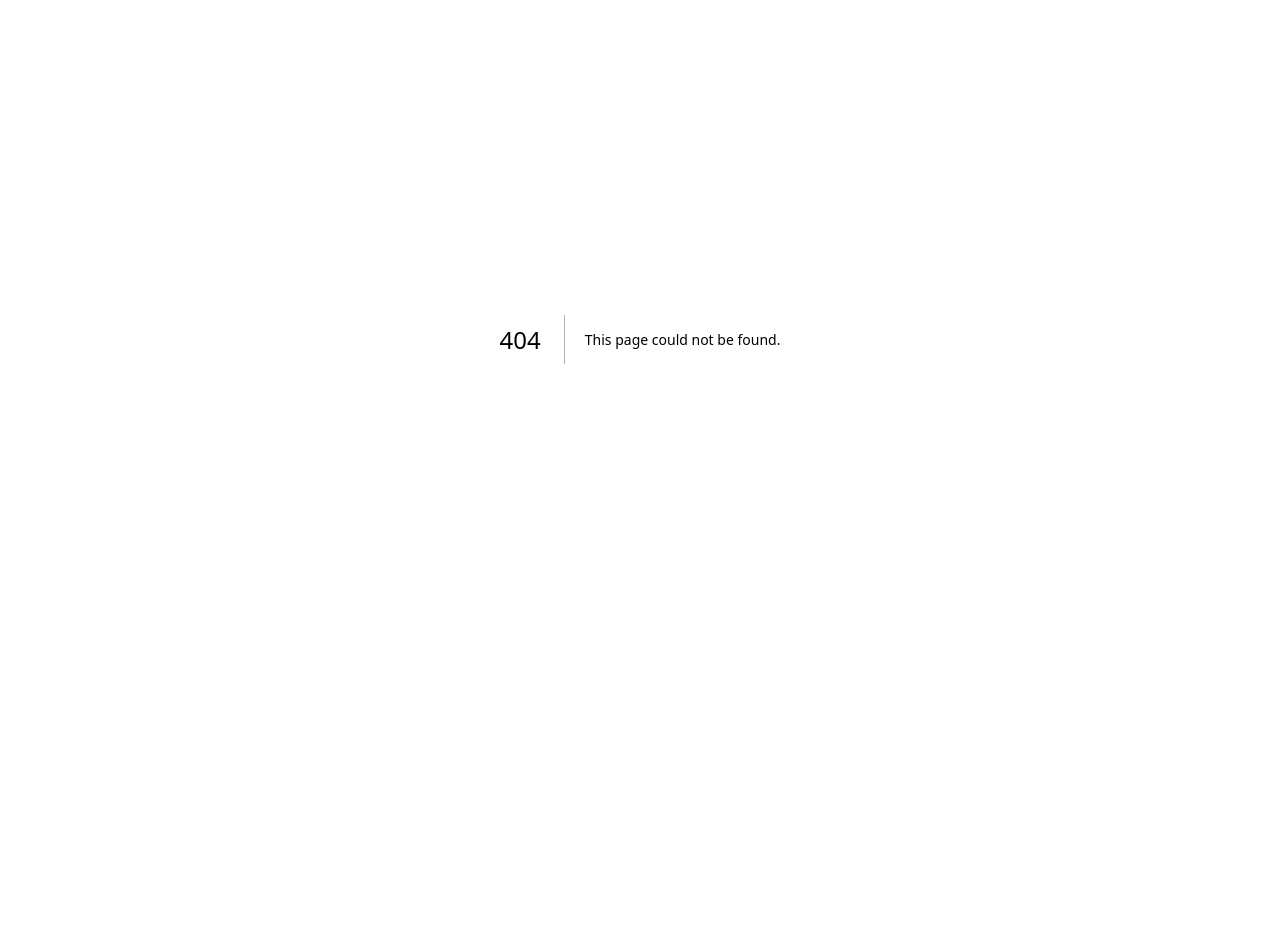
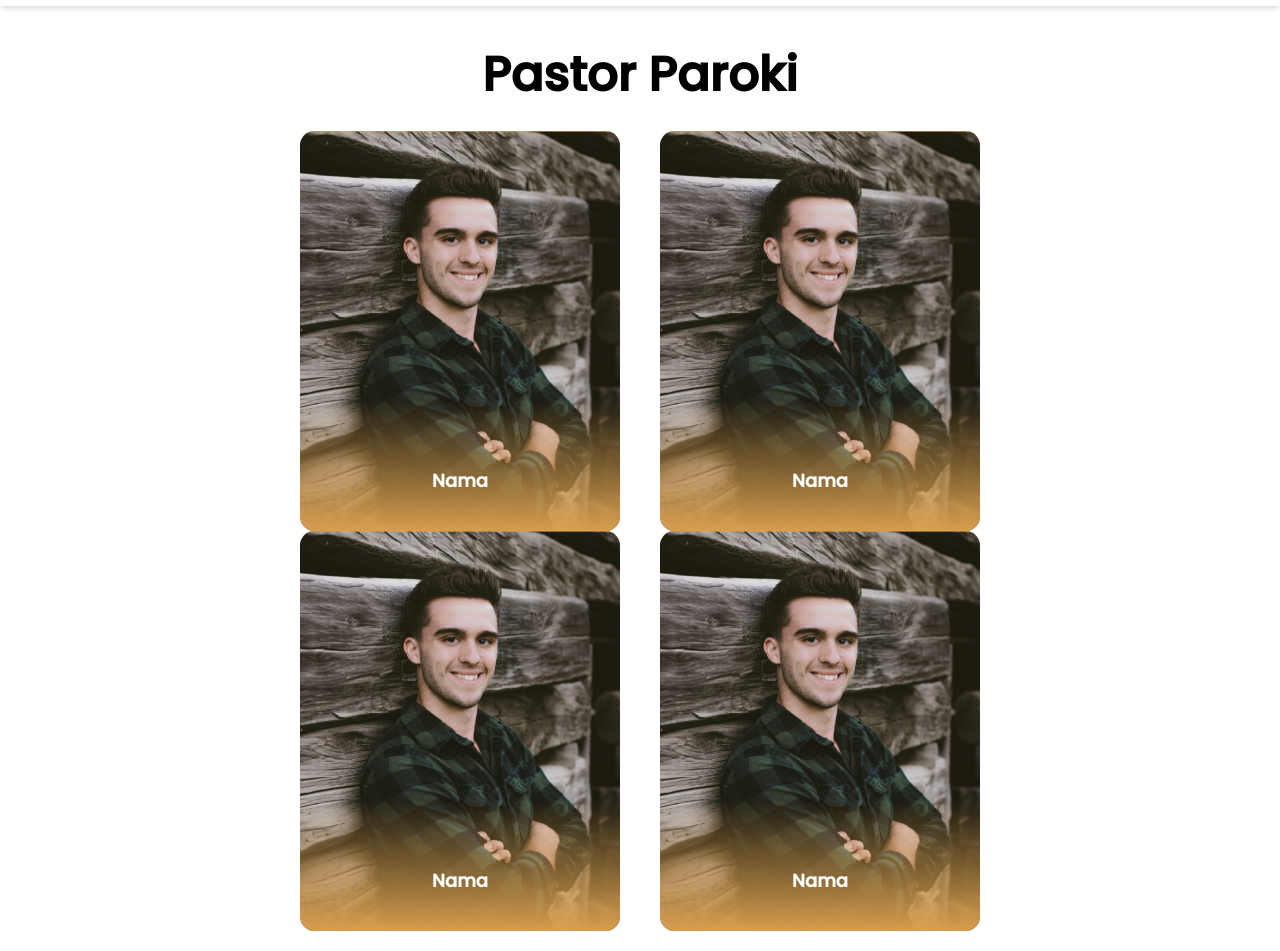
Before and after one commit to HaiPigGi/church-app, a Next.js app in the folder next-app/: page /pages/pastor in a window 1280 px wide. Before the commit this address had no page. Shown: the part 61-1012 px from the top of the page. Before the commit the page ends 800 px from the top, so only its background shows below. Built offline with nearby package versions, Linux system fonts and the light colour scheme.

Commit message:
pastor paroki done

```diff
--- a/next-app/src/app/pages/login/page.jsx
+++ b/next-app/src/app/pages/login/page.jsx
@@ -12,9 +12,9 @@ export default function Login() {
                 </div>
             </div>
 
-            <div className="bg-white p-4 shadow-md overflow-hidden w-[35rem] h-[100vh] fixed top-[65px] right-0">
+            <div className="bg-white p-4 shadow-md overflow-hidden w-[35rem] h-[100vh] fixed top-0 pt-2 right-0">
                 <section className="bg-white">
-                    <div className="flex flex-col items-center justify-center px-6 py-8 mx-auto  lg:py-20">
+                    <div className="flex flex-col items-center justify-center px-6 py-8 mx-auto lg:py-20">
                         <a href="#" className="flex items-center mb-6 mr-5 text-2xl font-semibold text-primary">
                             <label className=""/>LOGIN
                         </a>
--- /dev/null
+++ b/next-app/src/app/pages/pastor/page.jsx
@@ -0,0 +1,95 @@
+import MainLayout from "@/components/Layouts/MainLayout/index";
+import Footer from "@/components/Fragments/Footer";
+
+export default function Pastor() {
+  return (
+    <section className="">
+      <MainLayout>
+        <div className="relative items-center justify-center mb-10">
+          <section>
+            <div className="flex flex-col items-center">
+              <h2 className="text-black font-poppins text-5xl font-bold leading-[112px] pt-20">Pastor Paroki</h2>
+              <div className="flex flex-col md:flex-row justify-center items-center relative">
+                {/* gambar 1 */}
+                <div className="relative mb-5 md:mr-10 md:mb-0">
+                  <img
+                    className="object-cover rounded-[0.9rem] h-[25rem] w-full md:w-[20rem]"
+                    src="/img/unsplash_NDcN_8JiAqw.png"
+                    alt=""
+                  />
+                  <img
+                    className="object-cover absolute top-0 left-0 rounded-[0.9rem] h-[25rem] w-full md:w-[20rem]"
+                    src="/img/Rectangle 20.png"
+                    alt=""
+                  />
+                  {/* Menambahkan teks di tengah gambar gabungan */}
+                  <div className="absolute top-[21rem] left-1/2 transform -translate-x-1/2 text-center w-full md:w-[20rem]">
+                    <p className="text-white text-lg font-bold">Nama</p>
+                  </div>
+                </div>
+
+                {/* gambar 2 */}
+                <div className="relative">
+                  <img
+                    className="object-cover rounded-[0.9rem] h-[25rem] w-full md:w-[20rem]"
+                    src="/img/unsplash_NDcN_8JiAqw.png"
+                    alt=""
+                  />
+                  <img
+                    className="object-cover absolute top-0 left-0 rounded-[0.9rem] h-[25rem] w-full md:w-[20rem]"
+                    src="/img/Rectangle 20.png"
+                    alt=""
+                  />
+                  {/* Menambahkan teks di tengah gambar gabungan */}
+                  <div className="absolute top-[21rem] left-1/2 transform -translate-x-1/2 text-center w-full md:w-[20rem]">
+                    <p className="text-white text-lg font-bold">Nama</p>
+                  </div>
+                </div>
+              </div>
+
+              {/* Membuat blok yang sama untuk gambar 3 dan 4 dengan teks */}
+              <div className="flex flex-col md:flex-row justify-center items-center relative">
+                {/* gambar 3 */}
+                <div className="relative mb-5 md:mr-10 md:mb-0">
+                  <img
+                    className="object-cover rounded-[0.9rem] h-[25rem] w-full md:w-[20rem]"
+                    src="/img/unsplash_NDcN_8JiAqw.png"
+                    alt=""
+                  />
+                  <img
+                    className="object-cover absolute top-0 left-0 rounded-[0.9rem] h-[25rem] w-full md:w-[20rem]"
+                    src="/img/Rectangle 20.png"
+                    alt=""
+                  />
+                  {/* Menambahkan teks di tengah gambar gabungan */}
+                  <div className="absolute top-[21rem] left-1/2 transform -translate-x-1/2 text-center w-full md:w-[20rem]">
+                    <p className="text-white text-lg font-bold">Nama</p>
+                  </div>
+                </div>
+
+                {/* gambar 4 */}
+                <div className="relative">
+                  <img
+                    className="object-cover rounded-[0.9rem] h-[25rem] w-full md:w-[20rem]"
+                    src="/img/unsplash_NDcN_8JiAqw.png"
+                    alt=""
+                  />
+                  <img
+                    className="object-cover absolute top-0 left-0 rounded-[0.9rem] h-[25rem] w-full md:w-[20rem]"
+                    src="/img/Rectangle 20.png"
+                    alt=""
+                  />
+                  {/* Menambahkan teks di tengah gambar gabungan */}
+                  <div className="absolute top-[21rem] left-1/2 transform -translate-x-1/2 text-center w-full md:w-[20rem]">
+                    <p className="text-white text-lg font-bold">Nama</p>
+                  </div>
+                </div>
+              </div>
+            </div>
+          </section>
+        </div>
+        <Footer/>
+      </MainLayout>
+    </section>
+  );
+}
--- a/next-app/src/components/Elements/Dropdown/index.jsx
+++ b/next-app/src/components/Elements/Dropdown/index.jsx
@@ -3,10 +3,11 @@ import Image from "next/image";
 import { useState } from "react";
 import { cva } from "class-variance-authority";
 
+
 const ShowModal = (clsModal) => {
     return(
         <div className="absolute transition duration-500 top-full mt-2 border-t-2 shadow-md border-secondary w-52 bg-white rounded-sm p-2">
-            <a href="" className="block text-sm font-light py-2">Pastor Paroki</a>
+            <a href="/pages/pastor" className="block text-sm font-light py-2">Pastor Paroki</a>
             <a href="" className="block text-sm font-light py-2">Kepengurusan OMK</a>
             <a href="" className="block text-sm font-light py-2">Kepengurusan Mesdinar</a>
         </div>
--- a/next-app/src/components/Fragments/Navbar/index.jsx
+++ b/next-app/src/components/Fragments/Navbar/index.jsx
@@ -19,7 +19,7 @@ function Navbar({props}){
                 <NavLinks href="/">Forum & Saran</NavLinks>
                 <NavLinks href="/">Tentang</NavLinks>
             </div>
-            <Button href={"/src/app/pages/login"} intent="secondary" size="small">Login</Button>
+            <Button href={""} intent="secondary" size="small">Login</Button>
         </nav>
     )
 };
```
Also changed, not shown: next-app/public/img/Rectangle 20.png (added), next-app/public/img/unsplash_NDcN_8JiAqw.png (added), next-app/src/app/pages/OMK/page.jsx (added), next-app/src/app/pages/mesdinar/page.jsx (added).
